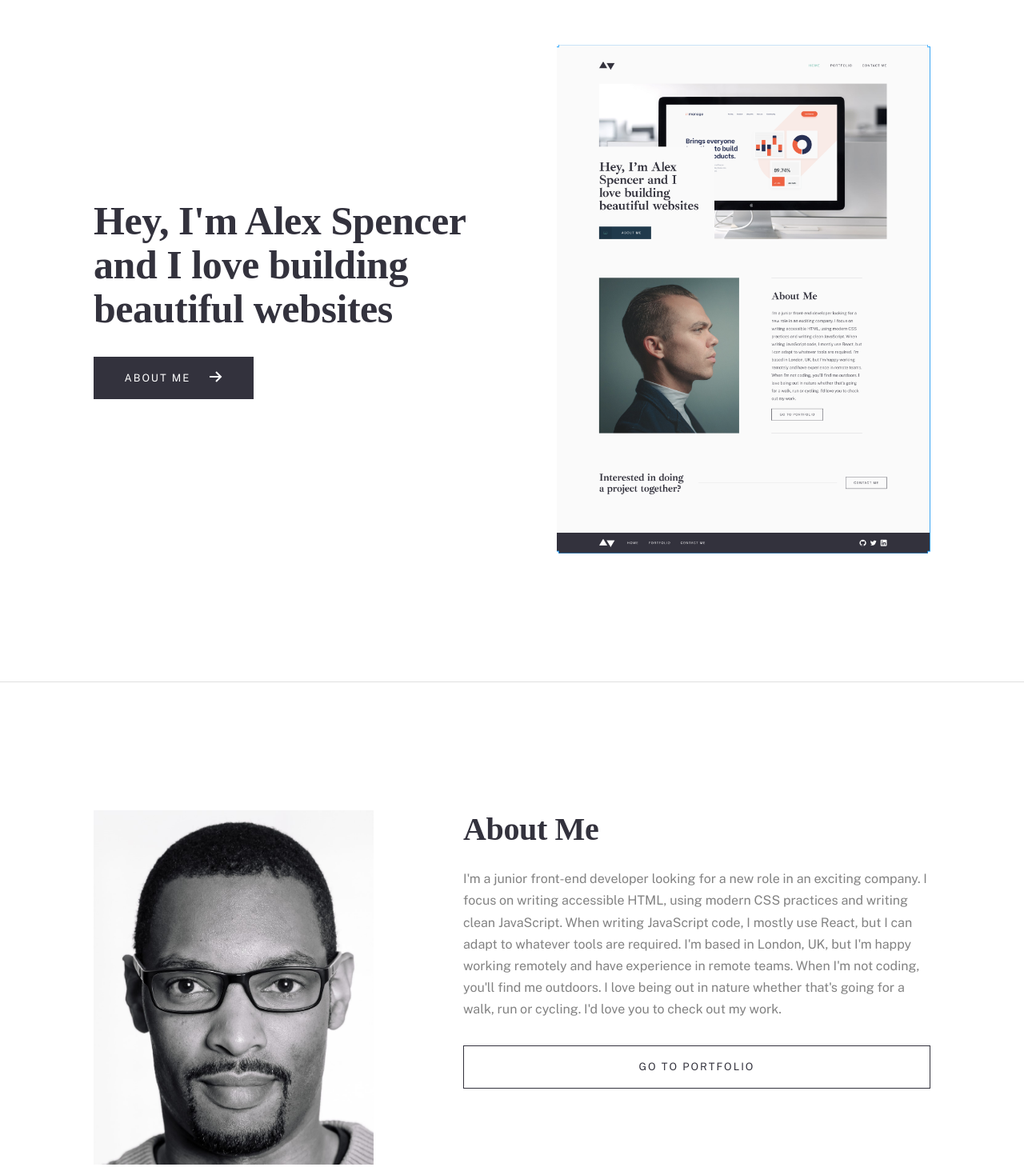
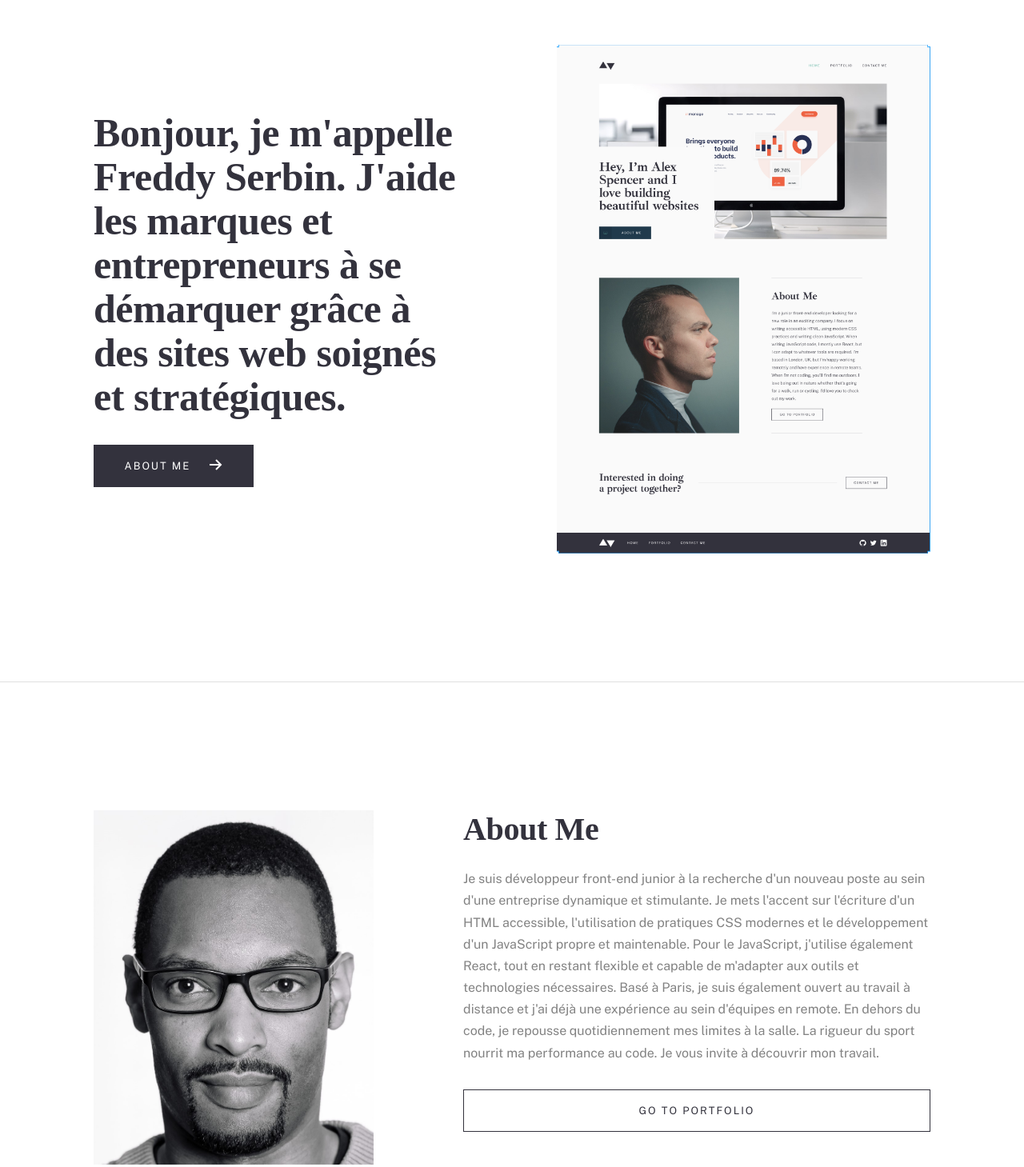
Before and after one commit to FreddySerbin/portfolio-freddy-serbin, a plain HTML site: page index.html in a window 1280 px wide. Shown: the part 220-1679 px from the top of the page at 80% size. Drawn offline with nearby package versions, Linux system fonts and the light colour scheme; a web font is replaced by a local one.

Commit message:
Remise des textes en francais avec Freddy Serbin
Co-authored-by: Cursor <cursoragent@cursor.com>

```diff
--- a/index.html
+++ b/index.html
@@ -34,7 +34,7 @@
   <link rel="stylesheet" href="css/components.css">
   <link rel="stylesheet" href="css/responsive.css">
 
-  <title>Alex Spencer - Front-End Developer</title>
+  <title>Freddy Serbin - Développeur Front-End</title>
 </head>
 <body>
   <!-- Skip to main content pour l'accessibilité -->
@@ -45,7 +45,7 @@
     <nav class="navigation" aria-label="Main navigation">
       <div class="navigation__container">
         <!-- Logo -->
-        <a href="index.html" class="navigation__logo" aria-label="Alex Spencer - Home">
+        <a href="index.html" class="navigation__logo" aria-label="Freddy Serbin - Accueil">
           <svg width="61" height="32" viewBox="0 0 61 32" xmlns="http://www.w3.org/2000/svg">
             <path fill="#33323D" fill-rule="evenodd" d="M60.082 5.878L44.408 32 28.735 5.878h31.347zM15.673 0l15.674 26.122H0L15.673 0z"/>
           </svg>
@@ -85,7 +85,7 @@
           <!-- Hero Content -->
           <div class="hero__content">
             <h1 class="hero__title">
-              Hey, I'm Alex Spencer and I love building beautiful websites
+              Bonjour, je m'appelle Freddy Serbin. J'aide les marques et entrepreneurs à se démarquer grâce à des sites web soignés et stratégiques.
             </h1>
 
             <a href="#about" class="btn btn--primary btn--icon">
@@ -120,7 +120,10 @@
             <h2 class="about__title">About Me</h2>
 
             <p class="about__text">
-              I'm a junior front-end developer looking for a new role in an exciting company. I focus on writing accessible HTML, using modern CSS practices and writing clean JavaScript. When writing JavaScript code, I mostly use React, but I can adapt to whatever tools are required. I'm based in London, UK, but I'm happy working remotely and have experience in remote teams. When I'm not coding, you'll find me outdoors. I love being out in nature whether that's going for a walk, run or cycling. I'd love you to check out my work.
+              Je suis développeur front-end junior à la recherche d'un nouveau poste au sein d'une entreprise dynamique et stimulante. Je mets l'accent sur l'écriture d'un HTML accessible, l'utilisation de pratiques CSS modernes et le développement d'un JavaScript propre et maintenable. Pour le JavaScript, j'utilise également React, tout en restant flexible et capable de m'adapter aux outils et technologies nécessaires.
+              Basé à Paris, je suis également ouvert au travail à distance et j'ai déjà une expérience au sein d'équipes en remote.
+              En dehors du code, je repousse quotidiennement mes limites à la salle. La rigueur du sport nourrit ma performance au code.
+              Je vous invite à découvrir mon travail.
             </p>
 
             <a href="portfolio.html" class="btn btn--secondary">GO TO PORTFOLIO</a>
@@ -149,7 +152,7 @@
     <div class="container">
       <div class="footer__container">
         <!-- Footer Logo -->
-        <a href="index.html" class="footer__logo" aria-label="Alex Spencer - Home">
+        <a href="index.html" class="footer__logo" aria-label="Freddy Serbin - Accueil">
           <svg width="61" height="32" viewBox="0 0 61 32" xmlns="http://www.w3.org/2000/svg">
             <path fill="#FFFFFF" fill-rule="evenodd" d="M60.082 5.878L44.408 32 28.735 5.878h31.347zM15.673 0l15.674 26.122H0L15.673 0z"/>
           </svg>
```
